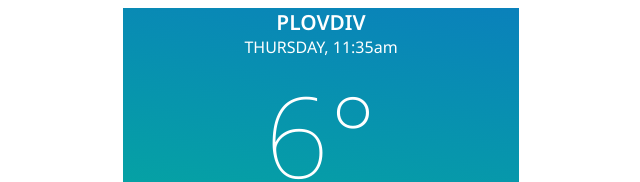
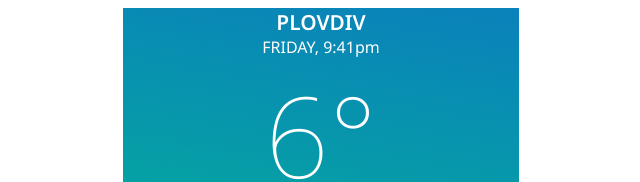
Before and after one commit to oscaramos/weather-app, a React (Create React App) app: page / in a window 1280 px wide. Shown: the top 182 px of the page, without its empty margins (319-959 px from the left). Built offline with nearby package versions, Linux system fonts and the light colour scheme.

Commit message:
Hour and minutes

```diff
--- a/src/App.js
+++ b/src/App.js
@@ -17,9 +17,34 @@ import foggyIcon from './icons/weather/foggy.svg'
 
 import './App.css'
 
+const getCurrentTime = () => {
+  // Get weekday
+  const d = new Date()
+  const weekday = new Array(7)
+  weekday[0] = 'SUNDAY'
+  weekday[1] = 'MONDAY'
+  weekday[2] = 'TUESDAY'
+  weekday[3] = 'WEDNESDAY'
+  weekday[4] = 'THURSDAY'
+  weekday[5] = 'FRIDAY'
+  weekday[6] = 'SATURDAY'
+  const weekdayCurrent = weekday[d.getDay()]
+
+  // Get hour:minutes am/pm
+  let hours = d.getHours()
+  let minutes = d.getMinutes()
+  const ampm = hours >= 12 ? 'pm' : 'am'
+  hours %= 12
+  hours = hours || 12 // the hour '0' should be '12'
+  minutes = minutes < 10 ? `0${minutes}` : minutes
+  const hourMinutes = `${hours}:${minutes}${ampm}`
+
+  return `${weekdayCurrent}, ${hourMinutes}`
+}
+
 function App() {
   const [location] = useState('PLOVDIV')
-  const [currentTime] = useState('THURSDAY, 11:35am')
+  const [currentTime, setCurrentTime] = useState(getCurrentTime())
   const [temperature] = useState('6°')
   const [weatherDescription] = useState('Mostly cloudy')
   const [humidity] = useState('63%')
@@ -91,7 +116,7 @@ function App() {
             maxTemperature: day.maximum,
             icon: sunnyIcon, // TODO
             weekDay: 'Monday', // TODO
-          }))
+          })),
         )
       })
 
@@ -111,7 +136,7 @@ function App() {
   }, [])
 
   return (
-    <Container maxWidth="xs">
+    <Container maxWidth='xs'>
       <Header
         data={data}
         location={location}
```
Also changed, not shown: .eslintrc.json.
